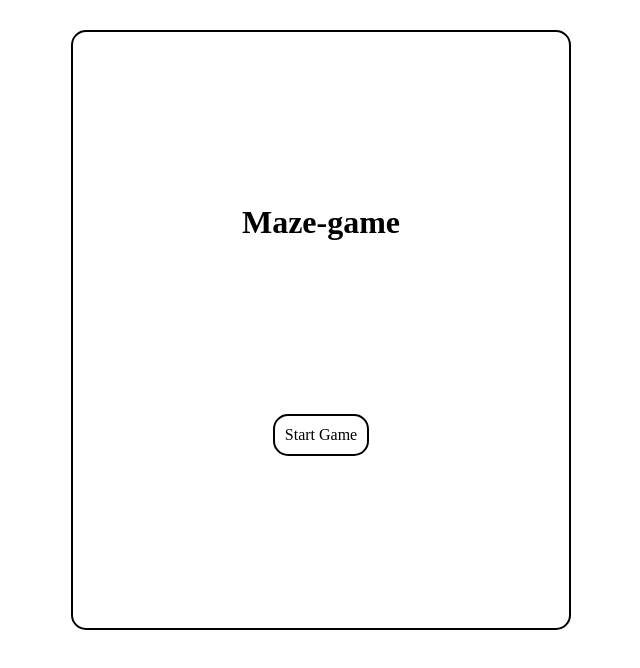
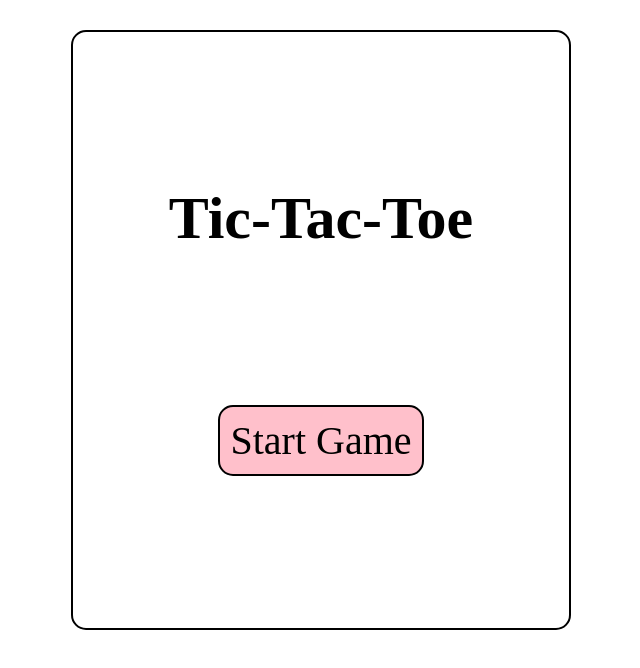
Before and after one commit to JulieQvigstad/spill-JS-prosjekt-1, a plain HTML site: page index.html in a window 1280 px wide. Shown: the whole page, without its empty margins (319-959 px from the left). Drawn offline with Linux system fonts and the light colour scheme.

Commit message:
mer til forsiden

```diff
--- a/index.html
+++ b/index.html
@@ -3,16 +3,16 @@
 <head>
     <meta charset="UTF-8">
     <meta name="viewport" content="width=device-width, initial-scale=1.0">
-    <title>Maze</title>
+    <title>Tre på rad</title>
     <link rel="stylesheet" href="style.css">
 </head>
 <body>
 
     <div id="forside">
-        <h1>Maze-game</h1>
-        <div id="start">
+        <h1>Tic-Tac-Toe</h1>
+        <a href="spill.html"><div id="start">
             <p>Start Game</p>
-        </div>
+        </div></a>
      </div>
 
 </body>
--- a/style.css
+++ b/style.css
@@ -23,11 +23,24 @@ body {
 }
 
 h1 {
-
+    font-size: 60px;
 }
 
 #start {
     border: 2px solid black;
     border-radius: 15px;
     padding: 10px;
+    font-size: 40px;
+    background-color: pink;
+    color: black;
+
 }
+
+#start:hover {
+    background-color: palevioletred;
+    color: white;
+}
+
+a {
+    text-decoration: none;
+}
```
Also changed, not shown: spill.html (added, +11 -0 lines).
